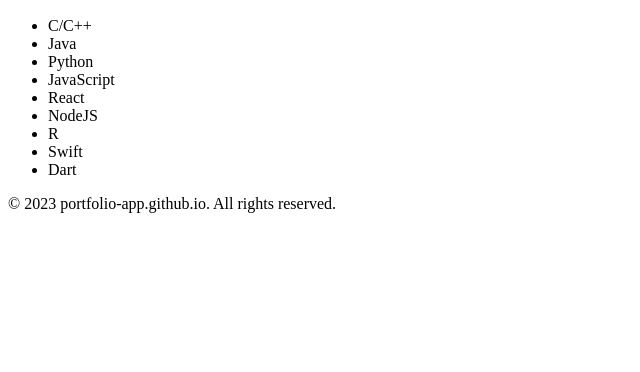
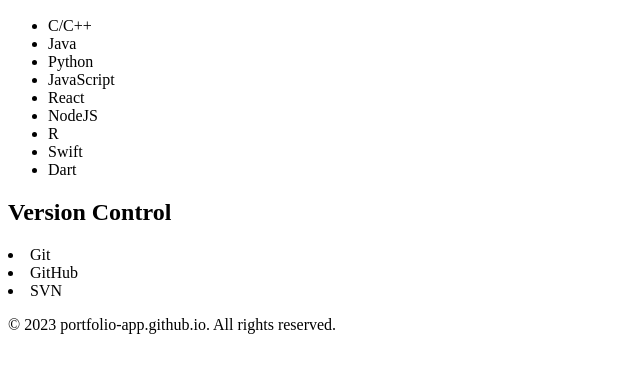
Before and after one commit to githubscientist/portfolio-app, a plain HTML site: page index.html in a window 1280 px wide. Shown: the part 110-482 px from the top of the page, without its empty margins (0-640 px from the left). Drawn offline with Linux system fonts and the light colour scheme.

Commit message:
updated index.html file --added version control tools

```diff
--- a/index.html
+++ b/index.html
@@ -24,6 +24,15 @@
                 <li>Swift</li>
                 <li>Dart</li>
             </ul>
+
+            <div>
+                <h2>Version Control</h2>
+                <o>
+                    <li>Git</li>
+                    <li>GitHub</li>
+                    <li>SVN</li>
+                </o>
+            </div>
         </main>
 
         <footer>
```
